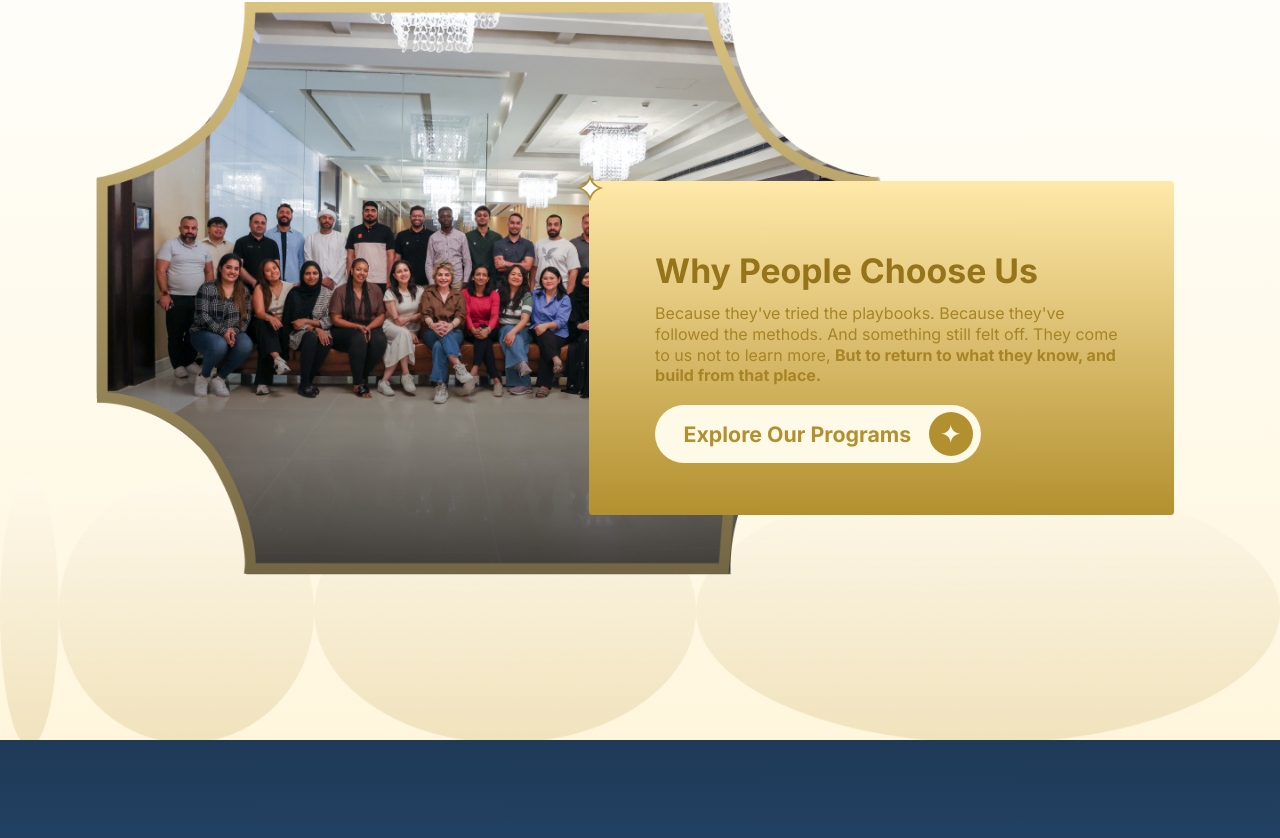
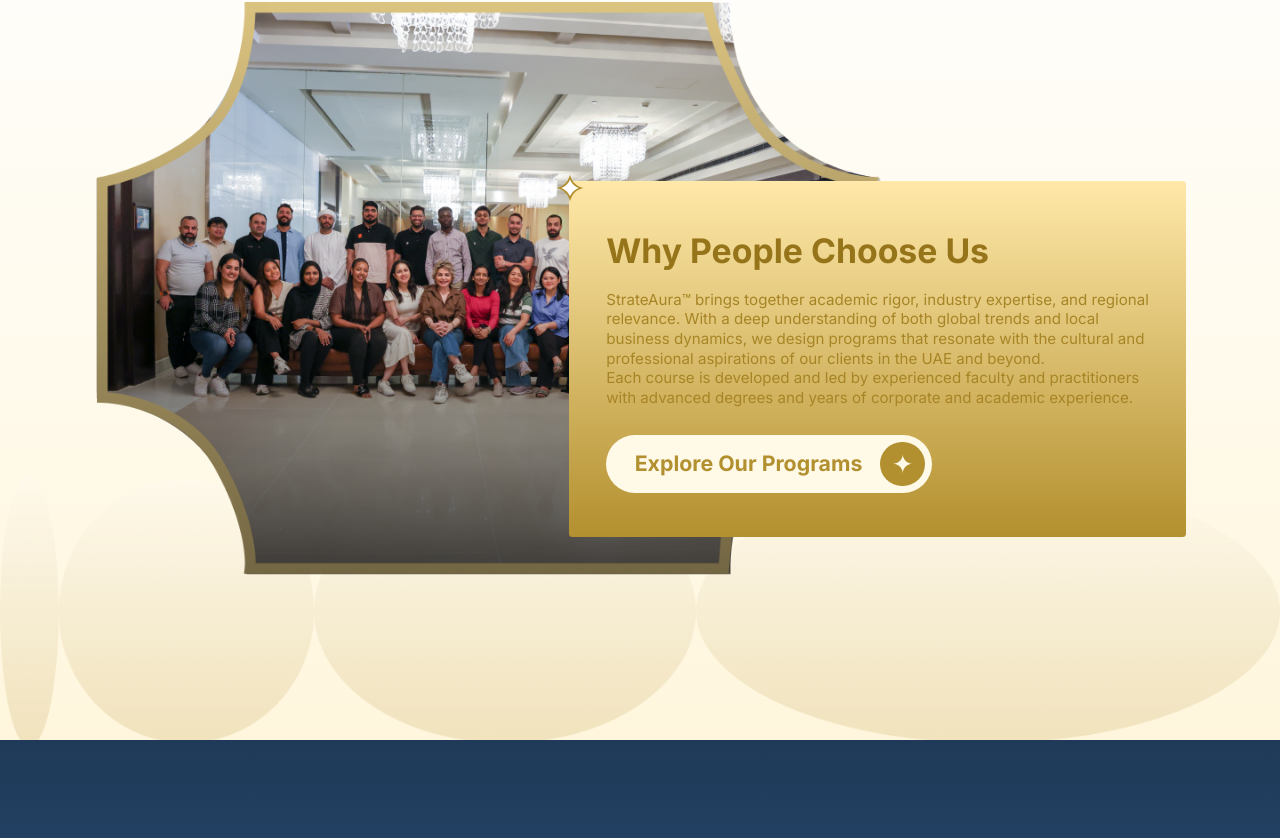
Before and after one commit to tusharjain2001/strateaura-website, a React (Vite) app: page /about in a window 1280 px wide. Shown: the part 2856-3694 px from the top of the page. Built offline with nearby package versions, Linux system fonts and the light colour scheme.

Commit message:
updated about page

```diff
--- a/src/components/about-mobile/AboutMobile.jsx
+++ b/src/components/about-mobile/AboutMobile.jsx
@@ -4,7 +4,6 @@ import MobileStance from "./MobileStance";
 import MobileCoreValues from "./MobileCoreValues";
 import MobileWhyChoose from "./MobileWhyChoose";
 import MobileFounder from "./MobileFounder";
-import MobileDifferent from "./MobileDifferent";
 import MobileAboutFooter from "./MobileAboutFooter";
 
 /**
@@ -26,7 +25,6 @@ export default function AboutMobile() {
         <MobileCoreValues />
         <MobileWhyChoose />
         <MobileFounder />
-        <MobileDifferent />
       </main>
       <MobileAboutFooter />
     </div>
--- a/src/components/about-mobile/MobileWhyChoose.jsx
+++ b/src/components/about-mobile/MobileWhyChoose.jsx
@@ -48,14 +48,20 @@ export default function MobileWhyChoose() {
           <h2 className="text-[20px] leading-normal font-bold text-[#95741a]">
             Why People Choose Us{" "}
           </h2>
-          <p className="mt-[9px] text-[16px] leading-normal text-[#a78526]">
-            Because they’ve tried the playbooks. Because they’ve followed the
-            methods. And something still felt off. They come to us not to learn
-            more,{" "}
-            <span className="font-bold">
-              But to return to what they know, and build from that place.{" "}
-            </span>
-          </p>
+          <div className="mt-[9px] text-[16px] leading-normal text-[#a78526]">
+            <p>
+              StrateAura™ brings together academic rigor, industry expertise, and
+              regional relevance. With a deep understanding of both global trends
+              and local business dynamics, we design programs that resonate with
+              the cultural and professional aspirations of our clients in the UAE
+              and beyond.
+            </p>
+            <p>
+              Each course is developed and led by experienced faculty and
+              practitioners with advanced degrees and years of corporate and
+              academic experience.
+            </p>
+          </div>
           <MobilePill
             as="a"
             href="#programs"
--- a/src/components/about/WhyChoose.jsx
+++ b/src/components/about/WhyChoose.jsx
@@ -27,34 +27,47 @@ export default function WhyChoose() {
         className="pointer-events-none absolute top-[173px] left-[109px] h-[644px] w-[881px]"
       />
 
-      {/* Right gold panel (gold gradient over a white base — stays opaque) */}
+      {/* Right gold panel (gold gradient over a white base — stays opaque).
+          Width is content-driven (w-max) so the 42px padding is identical on
+          both sides no matter how wide the longest copy line renders. */}
       <div
-        className="absolute top-[375px] left-[663px] h-[375px] w-[658px] rounded-[4px]"
+        className="absolute top-[375px] left-[640px] w-max rounded-[4px] px-[42px] pt-[50px] pb-[50px]"
         style={{
           backgroundImage:
             "linear-gradient(180deg, rgba(255,223,133,0.7) 0%, #b3902f 100%), linear-gradient(90deg, #fff, #fff)",
         }}
-      />
-      <img src={sparkleB} alt="" className="absolute top-[364px] left-[646px] z-10 h-[36px] w-[36px]" />
-      <h2 className="absolute top-[448px] left-[737px] w-[520px] text-[38px] font-bold whitespace-nowrap text-[#95741a]">
+      >
+        <h2 className="text-[38px] font-bold whitespace-nowrap text-[#95741a]">
           Why People Choose Us
         </h2>
-      <p className="absolute top-[512px] left-[737px] w-[537px] text-[18px] leading-[1.3] text-[#a78526]">
-        Because they've tried the playbooks. Because they've followed the methods.
-        And something still felt off. They come to us not to learn more,{" "}
-        <span className="font-bold">
-          But to return to what they know, and build from that place.
-        </span>
+        {/* Line breaks are hard-coded so the copy wraps exactly as in Figma. */}
+        <div className="mt-[15px] text-[17px] leading-[1.3] text-[#a78526]">
+          <p>
+            StrateAura™ brings together academic rigor, industry expertise, and regional
+            <br />
+            relevance. With a deep understanding of both global trends and local
+            <br />
+            business dynamics, we design programs that resonate with the cultural and
+            <br />
+            professional aspirations of our clients in the UAE and beyond.
           </p>
+          <p>
+            Each course is developed and led by experienced faculty and practitioners
+            <br />
+            with advanced degrees and years of corporate and academic experience.
+          </p>
+        </div>
         <PillButton
           as="a"
           href="#programs"
           variant="creamFilled"
           icon="sparkle"
-        className="absolute top-[627px] left-[737px] h-[61px]"
+          className="mt-[31px] h-[61px]"
         >
           Explore Our Programs
         </PillButton>
+      </div>
+      <img src={sparkleB} alt="" className="absolute top-[364px] left-[623px] z-10 h-[36px] w-[36px]" />
     </section>
   );
 }
--- a/src/pages/AboutPage.jsx
+++ b/src/pages/AboutPage.jsx
@@ -5,7 +5,6 @@ import Stance from "../components/about/Stance";
 import CoreValues from "../components/about/CoreValues";
 import WhyChoose from "../components/about/WhyChoose";
 import Founder from "../components/about/Founder";
-import Different from "../components/about/Different";
 import AboutFooter from "../components/about/AboutFooter";
 import AboutMobile from "../components/about-mobile/AboutMobile";
 
@@ -35,7 +34,6 @@ export default function AboutPage() {
           <CoreValues />
           <WhyChoose />
           <Founder />
-          <Different />
           <AboutFooter />
         </main>
       </div>
```
Lines whose indentation alone changed are shown as unchanged.
